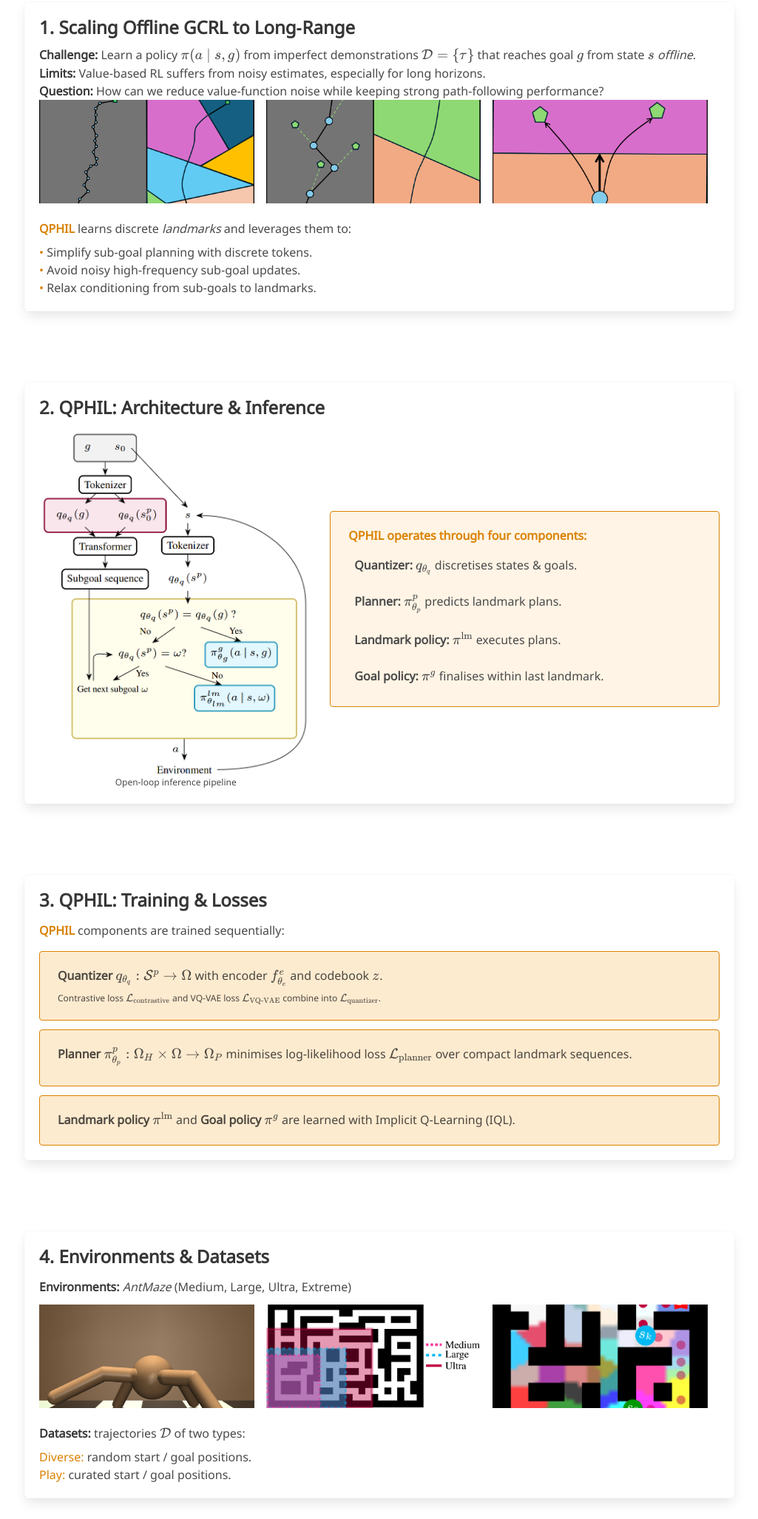
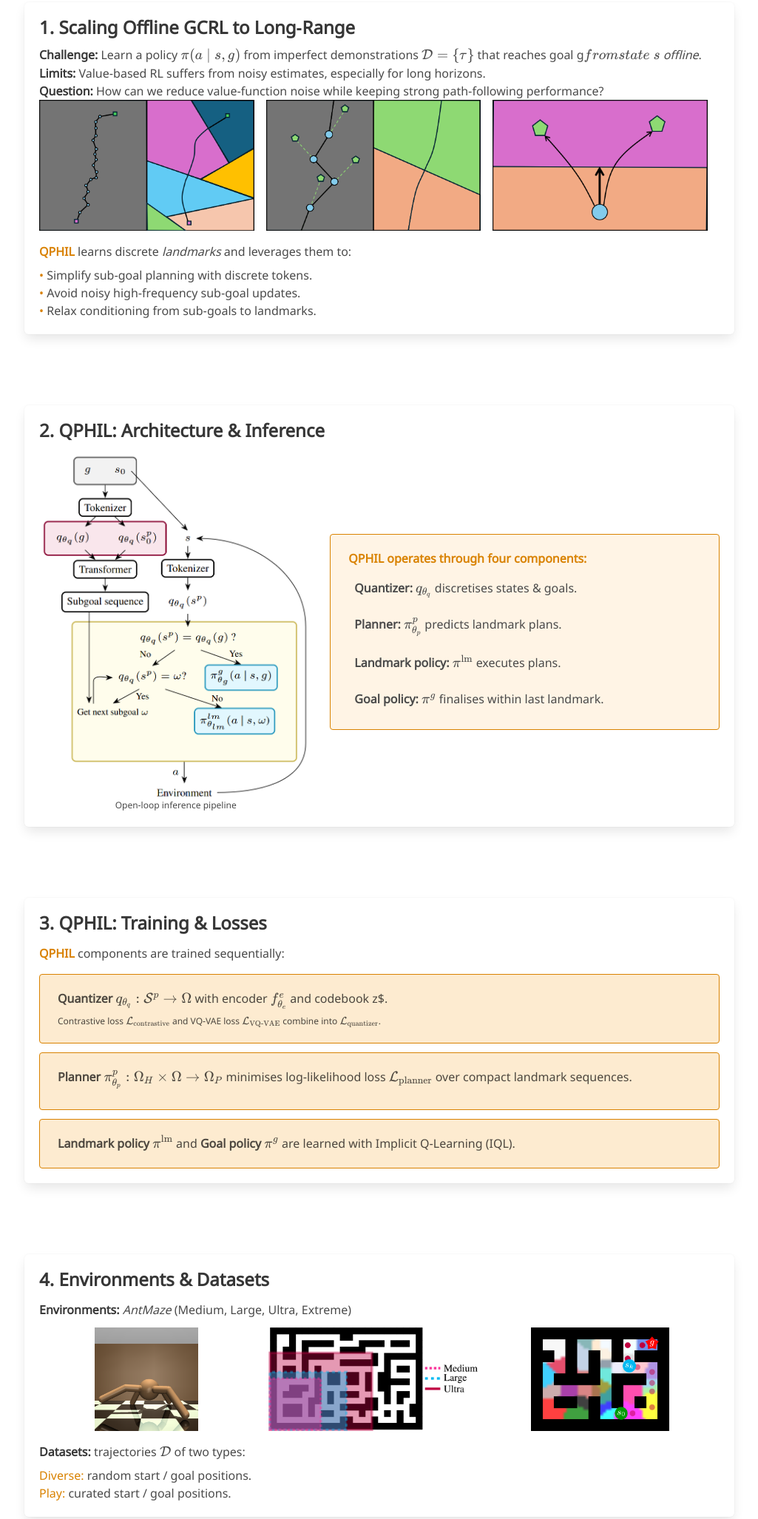
Before and after one commit to mathieu-petitbois/mathieu-petitbois.github.io, a plain HTML site: page projects/qphil/index.html in a window 1280 px wide. Shown: the part 932-2986 px from the top of the page at 74% size, without its empty margins (127-1152 px from the left). Drawn offline with nearby package versions, Linux system fonts and the light colour scheme; some icons are missing; a web font is replaced by a local one.

Commit message:
Adapted images

```diff
--- a/projects/qphil/index.html
+++ b/projects/qphil/index.html
@@ -1,4 +1,3 @@
-<!-- Meta data -->
 <!DOCTYPE html>
 <html>
 <head>
@@ -44,15 +43,32 @@
     .border-orange{border:1px solid var(--orange)!important;}
 
     /* --------  Generic flex rows  -------- */
-    .row-flex{display:flex;flex-wrap:wrap;gap:1rem;justify-content:flex-start}
+    .row-flex{display:flex;flex-wrap:wrap;gap:1rem;justify-content:flex-start; align-items: flex-start;}
 
-    /* Section‑1 figures (3 per row, fixed height so they never wrap) */
-    .row-flex.fig .item{flex:0 0 calc(33.333% - 1rem)}
-    .row-flex.fig .item img{width:100%;height:140px;object-fit:cover;}
+    /* Section‑1 figures (3 per row, responsive height) */
+    .row-flex.fig .item{
+      flex: 0 0 calc(33.333% - 1rem);
+      min-width: 0;
+    }
+    .row-flex.fig .item img{
+      width: 100%; /* Scale width to fit container */
+      height: auto; /* Maintain aspect ratio */
+      display: block; /* Remove potential bottom space */
+    }
 
-    /* Env images row (3 per row, smaller height) */
-    .row-flex.env .item{flex:0 0 calc(33.333% - 1rem)}
-    .row-flex.env .item img{width:100%;height:140px;object-fit:cover;}
+    /* Env images row (3 per row, fixed height container, contain fit) */
+    .row-flex.env .item {
+      flex: 0 0 calc(33.333% - 1rem);
+      min-width: 0;
+      /* Optional: Add a background to see the container bounds */
+      /* background-color: #eee; */
+    }
+    .row-flex.env .item img {
+      width: 100%;         /* Use full width of the container */
+      height: 140px;        /* << Set a specific height for alignment */
+      object-fit: contain; /* << Fit image inside, keep aspect ratio, add whitespace if needed */
+      display: block;
+    }
   </style>
 </head>
 <body>
@@ -161,12 +177,12 @@
 <section class="section">
   <div class="container is-max-desktop">
     <div class="box">
-      <h2 class="title is-4 mb-3">1.&nbsp;Scaling Offline GCRL to Long‑Range</h2>
-      <p><strong>Challenge:</strong> Learn a policy $\pi(a\mid s,g)$ from imperfect demonstrations $\mathcal{D}=\{\tau\}$ that reaches goal $g$ from state $s$ <em>offline</em>.</p>
+      <h2 class="title is-4 mb-3">1. Scaling Offline GCRL to Long‑Range</h2>
+      <p><strong>Challenge:</strong> Learn a policy $\pi(a\mid s,g)$ from imperfect demonstrations $\mathcal{D}=\{\tau\}$ that reaches goal g$ from state s$ <em>offline</em>.</p>
       <p><strong>Limits:</strong> Value‑based RL suffers from noisy estimates, especially for long horizons.</p>
       <p><strong>Question:</strong> How can we reduce value‑function noise while keeping strong path‑following performance?</p>
 
-      <!-- three illustrations (now smaller and guaranteed one row) -->
+      <!-- three illustrations (now responsive height) -->
       <div class="row-flex fig mb-4">
         <div class="item"><img src="include/block 1 - intro/qphil_1.png" alt="intro1"></div>
         <div class="item"><img src="include/block 1 - intro/qphil_2.png" alt="intro2"></div>
@@ -175,9 +191,9 @@
 
       <p class="mb-2"><span class="has-text-orange has-text-weight-bold">QPHIL</span> learns discrete <em>landmarks</em> and leverages them to:</p>
       <ul style="list-style:none;margin:0;padding:0;">
-        <li><span class="has-text-orange">&bull;</span>&nbsp;Simplify sub‑goal planning with discrete tokens.</li>
-        <li><span class="has-text-orange">&bull;</span>&nbsp;Avoid noisy high‑frequency sub‑goal updates.</li>
-        <li><span class="has-text-orange">&bull;</span>&nbsp;Relax conditioning from sub‑goals to landmarks.</li>
+        <li><span class="has-text-orange">•</span> Simplify sub‑goal planning with discrete tokens.</li>
+        <li><span class="has-text-orange">•</span> Avoid noisy high‑frequency sub‑goal updates.</li>
+        <li><span class="has-text-orange">•</span> Relax conditioning from sub‑goals to landmarks.</li>
       </ul>
     </div>
   </div>
@@ -187,13 +203,13 @@
 <section class="section">
   <div class="container is-max-desktop">
     <div class="box">
-      <h2 class="title is-4 mb-4">2.&nbsp;QPHIL: Architecture &amp; Inference</h2>
+      <h2 class="title is-4 mb-4">2. QPHIL: Architecture & Inference</h2>
       <div class="columns is-vcentered">
         <div class="column is-5"><figure class="image"><img src="include/block 2 - inference/inference.png" alt="open loop"></figure><p class="has-text-centered is-size-7">Open‑loop inference pipeline</p></div>
         <div class="column">
           <div class="notification has-bg-orange border-orange">
             <p class="has-text-weight-semibold mb-2 has-text-orange">QPHIL operates through four components:</p>
-            <div class="mb-2 p-2" style="background:var(--mid-orange);" class="border-orange"><strong>Quantizer:</strong> $q_{\theta_q}$ discretises states &amp; goals.</div>
+            <div class="mb-2 p-2" style="background:var(--mid-orange);" class="border-orange"><strong>Quantizer:</strong> $q_{\theta_q}$ discretises states & goals.</div>
             <div class="mb-2 p-2" style="background:var(--mid-orange);" class="border-orange"><strong>Planner:</strong> $\pi^{p}_{\theta_p}$ predicts landmark plans.</div>
             <div class="mb-2 p-2" style="background:var(--mid-orange);" class="border-orange"><strong>Landmark policy:</strong> $\pi^{\text{lm}}$ executes plans.</div>
             <div class="p-2" style="background:var(--mid-orange);" class="border-orange"><strong>Goal policy:</strong> $\pi^{g}$ finalises within last landmark.</div>
@@ -208,12 +224,12 @@
 <section class="section" id="training">
   <div class="container is-max-desktop">
     <div class="box content">
-      <h2 class="title is-4 mb-4">3.&nbsp;QPHIL: Training &amp; Losses</h2>
+      <h2 class="title is-4 mb-4">3. QPHIL: Training & Losses</h2>
       <p><span class="has-text-orange has-text-weight-bold">QPHIL</span> components are trained sequentially:</p>
 
       <!-- quantizer block -->
       <div class="notification is-light mb-3" style="background:#fdebd0;border:1px solid #d98200;">
-        <p class="mb-2"><strong>Quantizer</strong> $q_{\theta_q}: \mathcal{S}^p \to \Omega$ with encoder $f^e_{\theta_e}$ and codebook $z$.</p>
+        <p class="mb-2"><strong>Quantizer</strong> $q_{\theta_q}: \mathcal{S}^p \to \Omega$ with encoder $f^e_{\theta_e}$ and codebook z$.</p>
         <p class="is-size-7">Contrastive loss $\mathcal{L}_{\text{contrastive}}$ and VQ‑VAE loss $\mathcal{L}_{\text{VQ‑VAE}}$ combine into $\mathcal{L}_{\text{quantizer}}$.</p>
       </div>
 
@@ -230,14 +246,14 @@
   </div>
 </section>
 
-<!-- ===== 4. ENVIRONMENTS & DATASETS ===== -->
+<!-- ===== 4. ENVIRONMENTS & DATASETS =====s -->
 <section class="section" id="envs-datasets">
   <div class="container is-max-desktop">
     <div class="box">
-      <h2 class="title is-4 mb-4">4.&nbsp;Environments &amp; Datasets</h2>
+      <h2 class="title is-4 mb-4">4. Environments & Datasets</h2>
       <p class="mb-3"><strong>Environments:</strong> <em>AntMaze</em> (Medium, Large, Ultra, Extreme)</p>
 
-      <!-- three images aligned, equal small height -->
+      <!-- three images aligned via fixed height + object-fit: contain -->
       <div class="row-flex env mb-4">
         <div class="item"><img src="include/block 4 - envs/ant.png" alt="Ant robot"></div>
         <div class="item"><img src="include/block 4 - envs/maps.png" alt="Maze maps"></div>
@@ -257,7 +273,7 @@
 <section class="section" id="results">
   <div class="container is-max-desktop">
     <div class="box">
-      <h2 class="title is-4 mb-4">5.&nbsp;Key Results</h2>
+      <h2 class="title is-4 mb-4">5. Key Results</h2>
       <p class="mb-3"><strong>QPHIL on AntMaze:</strong> scales with navigation range, matching SOTA on small mazes and <em>greatly</em> surpassing prior work on harder ones.</p>
       <div class="table-container">
         <!-- (original LaTeX table converted to HTML to preserve style) -->
@@ -285,7 +301,7 @@
 <section class="section" id="ablations">
   <div class="container is-max-desktop">
     <div class="box content">
-      <h2 class="title is-4 mb-3">6.&nbsp;Ablations</h2>
+      <h2 class="title is-4 mb-3">6. Ablations</h2>
       <ul>
         <li>Contrastive loss is crucial for good quantization <em>and</em> performance.</li>
         <li>VQ‑VAE reconstruction loss eases hyper‑parameter tuning.</li>
@@ -301,7 +317,7 @@
 <section class="section" id="conclusion">
   <div class="container is-max-desktop">
     <div class="box content">
-      <h2 class="title is-4 mb-3">7.&nbsp;Conclusion</h2>
+      <h2 class="title is-4 mb-3">7. Conclusion</h2>
       <p><span class="has-text-orange has-text-weight-bold">QPHIL</span> leverages learned landmark representations to achieve state‑of‑the‑art long‑range planning on offline GCRL navigation benchmarks.</p>
       <p><strong>Limits:</strong> Currently focused on navigation; may not transfer to more intricate planning domains.</p>
       <p><strong>Future work:</strong> Scale landmark dimension, tackle higher‑dimensional problems, and exploit QPHIL’s interpretability.</p>
```
